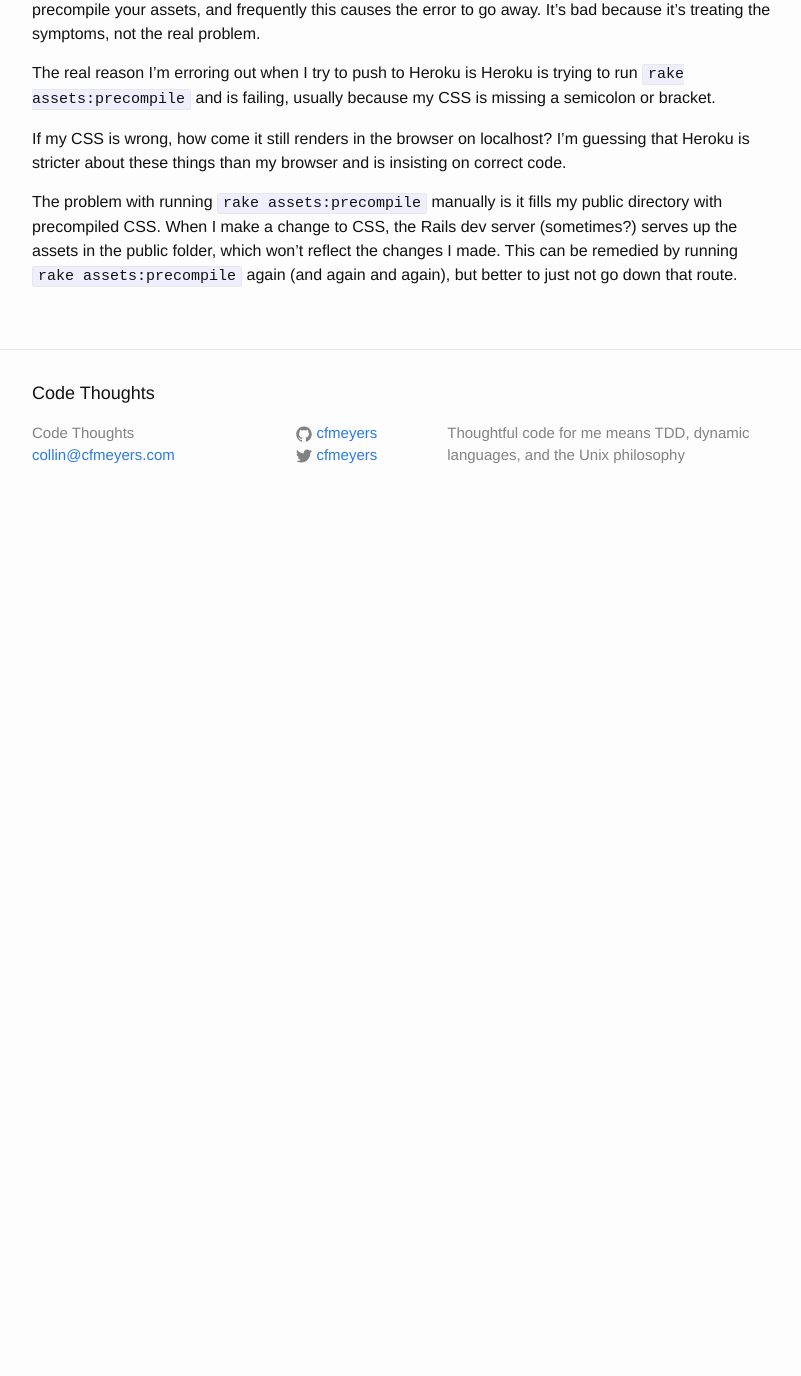
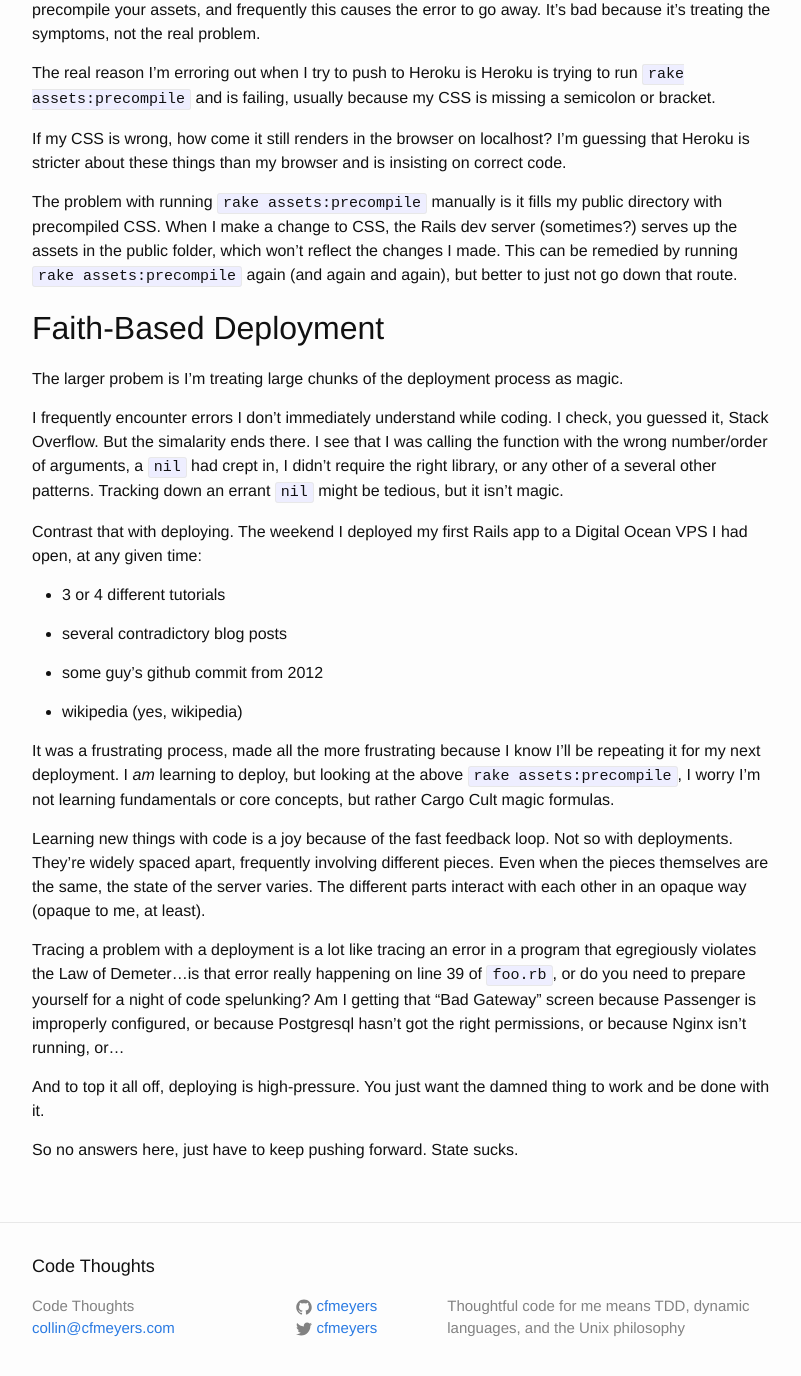
Before and after one commit to cfmeyers/cfmeyers.github.io, a Jekyll site: the page built from _posts/2015-03-27-things-i-recently-learned-about-heroku.markdown, in a window 1280 px wide and 1400 px high, scrolled down 252 px. Shown: the top 1376 px of the window, without its empty margins (238-1039 px from the left). Built offline with Jekyll 4.4.1, drawn with Linux system fonts in a browser that asks for light colours; before the commit the page ends 900 px from its top, so only the background shows below that.

Commit message:
edit first post

```diff
--- a/_posts/2015-03-27-things-i-recently-learned-about-heroku.markdown
+++ b/_posts/2015-03-27-things-i-recently-learned-about-heroku.markdown
@@ -11,3 +11,29 @@
 If my CSS is wrong, how come it still renders in the browser on localhost?  I'm guessing that Heroku is stricter about these things than my browser and is insisting on correct code.
 
 The problem with running `rake assets:precompile` manually is it fills my public directory with precompiled CSS.  When I make a change to CSS, the Rails dev server (sometimes?) serves up the assets in the public folder, which won't reflect the changes I made.  This can be remedied by running `rake assets:precompile` again (and again and again), but better to just not go down that route.
+
+##Faith-Based Deployment
+
+The larger probem is I'm treating large chunks of the deployment process as magic.
+
+I frequently encounter errors I don't immediately understand while coding.  I check, you guessed it, Stack Overflow.  But the simalarity ends there.  I see that I was calling the function with the wrong number/order of arguments, a `nil` had crept in, I didn't require the right library, or any other of a several other patterns.  Tracking down an errant `nil` might be tedious, but it isn't magic.
+
+Contrast that with deploying.  The weekend I deployed my first Rails app to a Digital Ocean VPS I had open, at any given time:
+
+-  3 or 4 different tutorials
+
+-  several contradictory blog posts
+
+-  some guy's github commit from 2012
+
+-  wikipedia (yes, wikipedia)
+
+It was a frustrating process, made all the more frustrating because I know I'll be repeating it for my next deployment.  I *am* learning to deploy, but looking at the above `rake assets:precompile`, I worry I'm not learning fundamentals or core concepts, but rather Cargo Cult magic formulas.
+
+Learning new things with code is a joy because of the fast feedback loop.  Not so with deployments.  They're widely spaced apart, frequently involving different pieces.  Even when the pieces themselves are the same, the state of the server varies.  The different parts interact with each other in an opaque way (opaque to me, at least).
+
+Tracing a problem with a deployment is a lot like tracing an error in a program that egregiously violates the Law of Demeter...is that error really happening on line 39 of `foo.rb`, or do you need to prepare yourself for a night of code spelunking?  Am I getting that "Bad Gateway" screen because Passenger is improperly configured, or because Postgresql hasn't got the right permissions, or because Nginx isn't running, or...
+
+And to top it all off, deploying is high-pressure.  You just want the damned thing to work and be done with it.
+
+So no answers here, just have to keep pushing forward.  State sucks.
```
Also changed, not shown: 1 other file.
